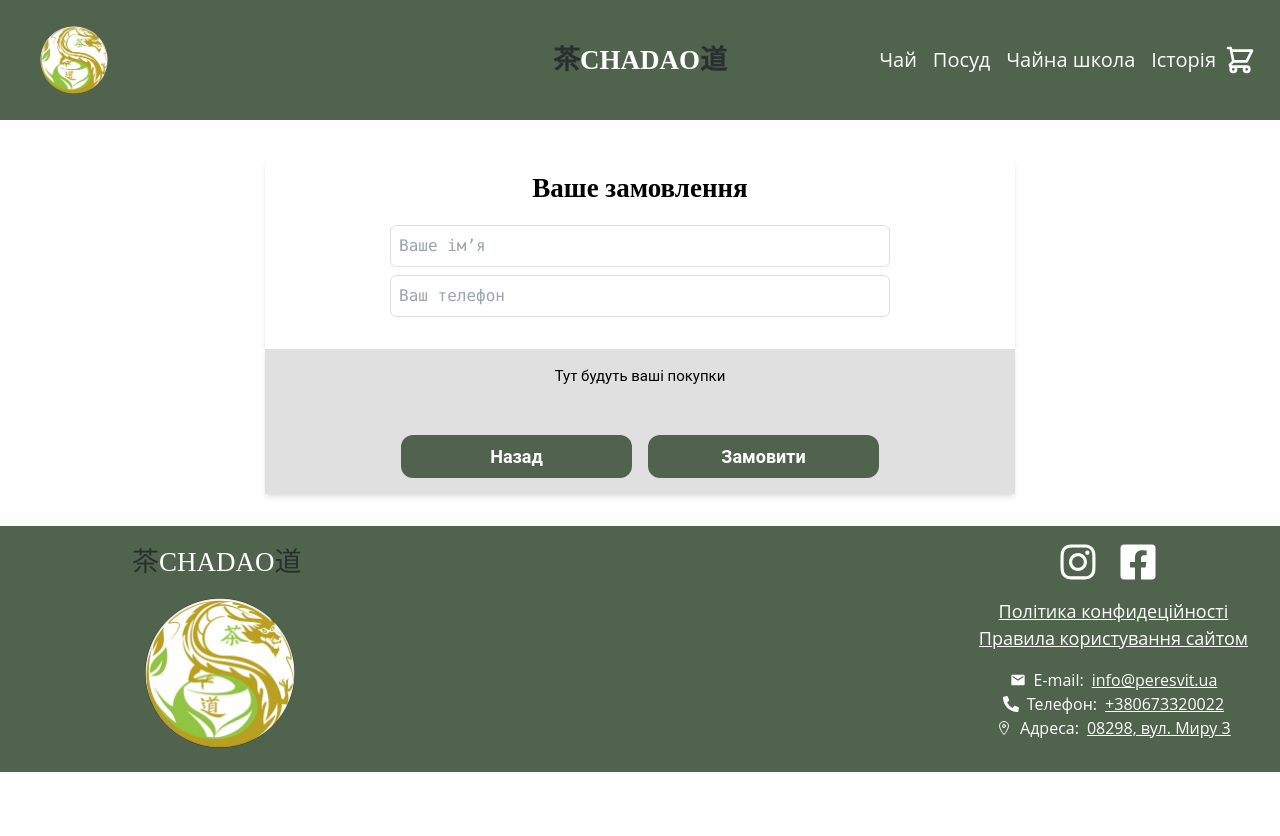
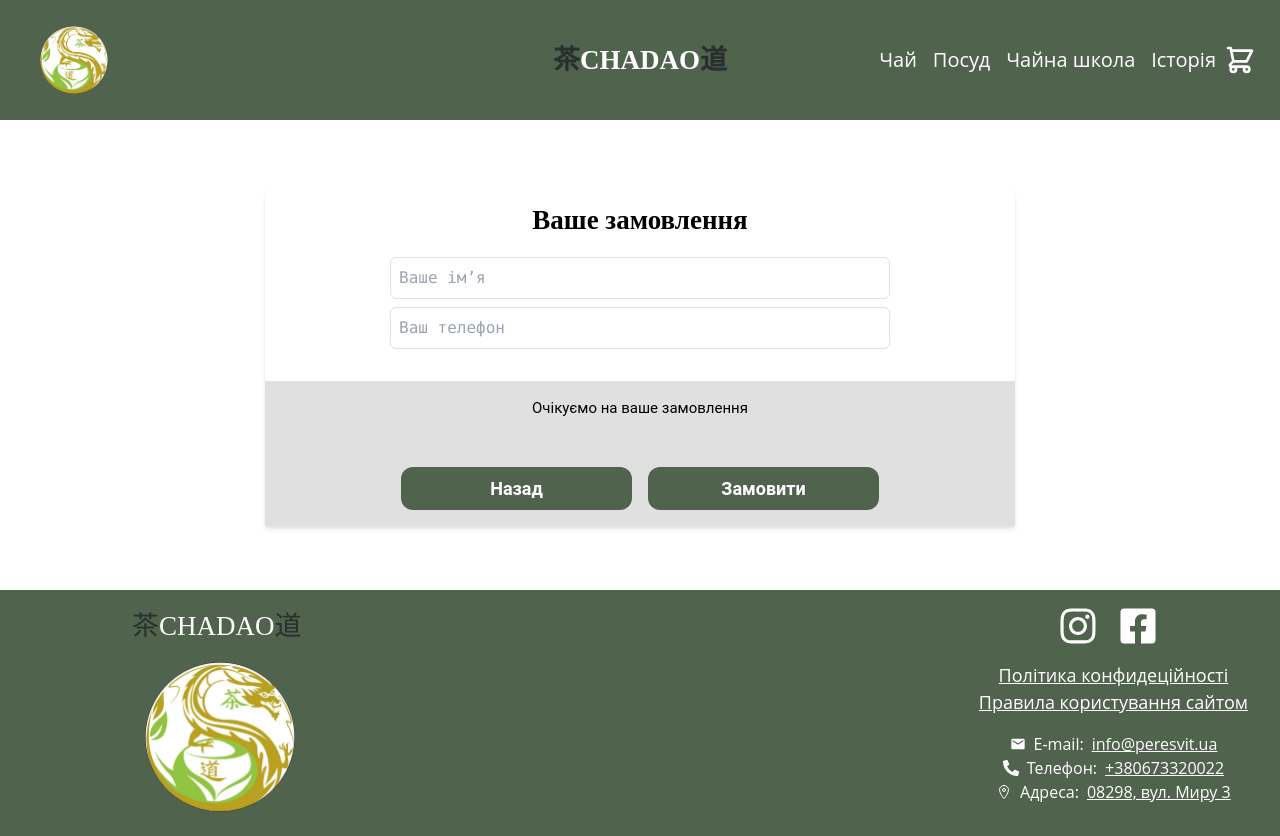
Before and after one commit to VladAntonov95/tea-master, a Next.js app: page / in a window 1280 px wide. Both pictures are taken after a click on the button 1240 px from the left and 60 px from the top of the page. Before the commit the page ends 800 px from the top, so only its background shows below. Built offline with nearby package versions, Linux system fonts and the light colour scheme.

Commit message:
fix/cart adaptive

```diff
--- a/src/sections/Cart/Cart.jsx
+++ b/src/sections/Cart/Cart.jsx
@@ -1,4 +1,3 @@
-// components/Cart.jsx
 "use client";
 import React, { useState } from "react";
 import { useCart } from "@/context/CartContext";
@@ -72,7 +71,7 @@ const Cart = ({ onBack, removeFromCart, clearCart }) => {
 
   return (
     <section className="container">
-      <section className="relative mx-auto mt-8 max-w-[750px] rounded-t-2xl bg-background text-center shadow-custom">
+      <section className="relative mx-auto mt-4 max-w-[750px] items-center rounded-t-2xl bg-background text-center shadow-custom tablet:mt-16">
         <h2 className="py-4 font-merriweather text-lg font-bold">
           Ваше замовлення
         </h2>
@@ -93,7 +92,7 @@ const Cart = ({ onBack, removeFromCart, clearCart }) => {
           />
         </div>
       </section>
-      <section className="ticket bg-receipt relative mx-auto mb-8 max-w-[750px] py-4 text-center shadow-custom">
+      <section className="ticket bg-receipt relative mx-auto mb-4 max-w-[750px] py-4 text-center shadow-custom tablet:mb-16">
         {cartItems.length > 0 ? (
           <ul className="mb-4 font-roboto text-m">
             {cartItems.map((item) => (
@@ -109,12 +108,12 @@ const Cart = ({ onBack, removeFromCart, clearCart }) => {
             ))}
           </ul>
         ) : (
-          <p className="mb-4 font-roboto text-m">Тут будуть ваші покупки</p>
+          <p className="mb-4 font-roboto text-m">Очікуємо на ваше замовлення</p>
         )}
 
         <Button
           onClick={onBack}
-          className="mx-auto mr-4 mt-4 w-[231px] px-[72px] py-2 font-roboto text-md font-semibold tablet:mt-8"
+          className="mx-auto mt-4 w-[231px] px-[72px] py-2 font-roboto text-md font-semibold tablet:mr-4 tablet:mt-8"
         >
           Назад
         </Button>
```
